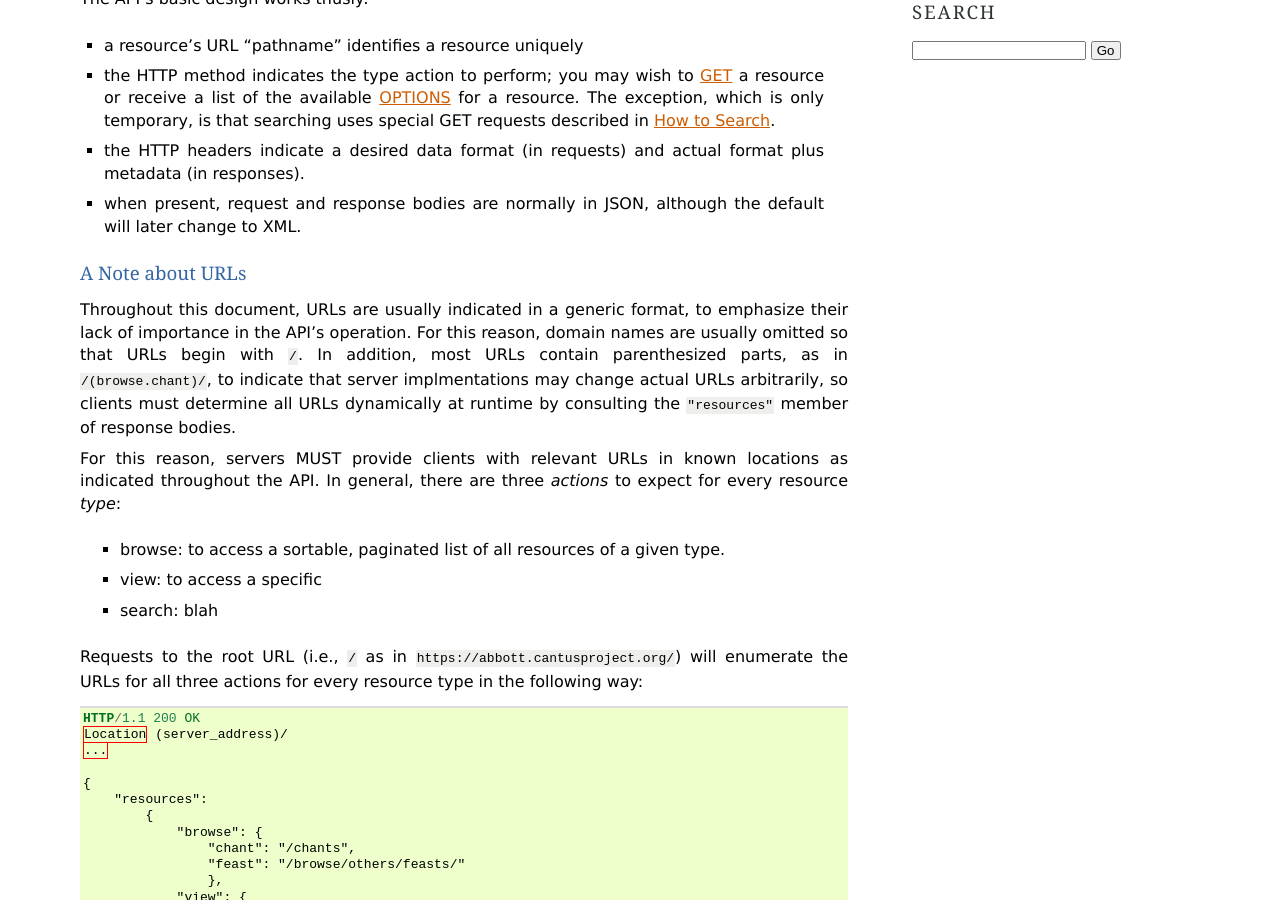
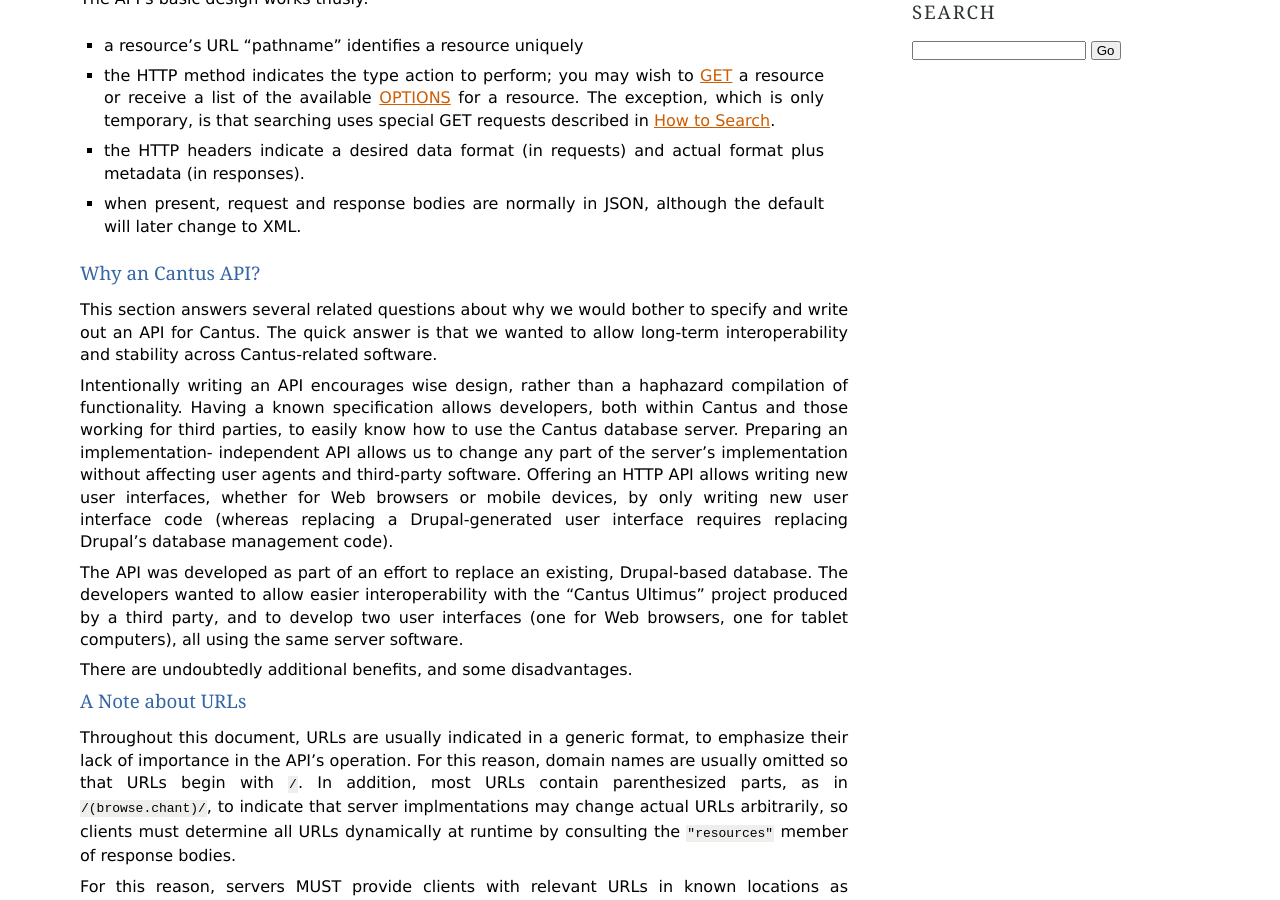
Before and after one commit to CANTUS-Project/api, a Sphinx documentation site: the page built from source/index.rst, in a window 1280 px wide and 900 px high, scrolled down 370 px. Built offline with Sphinx 7.4.7, drawn with Linux system fonts in a browser that asks for light colours.

Commit message:
Write some reasons for writing the API
Closes #2

```diff
--- a/source/index.rst
+++ b/source/index.rst
@@ -27,6 +27,28 @@
   responses).
 - when present, request and response bodies are normally in JSON, although the default will later
   change to XML.
+
+Why an Cantus API?
+^^^^^^^^^^^^^^^^^^
+
+This section answers several related questions about why we would bother to specify and write out an
+API for Cantus. The quick answer is that we wanted to allow long-term interoperability and stability
+across Cantus-related software.
+
+Intentionally writing an API encourages wise design, rather than a haphazard compilation of
+functionality. Having a known specification allows developers, both within Cantus and those working
+for third parties, to easily know how to use the Cantus database server. Preparing an implementation-
+independent API allows us to change any part of the server's implementation without affecting user
+agents and third-party software. Offering an HTTP API allows writing new user interfaces, whether
+for Web browsers or mobile devices, by only writing new user interface code (whereas replacing a
+Drupal-generated user interface requires replacing Drupal's database management code).
+
+The API was developed as part of an effort to replace an existing, Drupal-based database. The
+developers wanted to allow easier interoperability with the "Cantus Ultimus" project produced by a
+third party, and to develop two user interfaces (one for Web browsers, one for tablet computers),
+all using the same server software.
+
+There are undoubtedly additional benefits, and some disadvantages.
 
 .. _`url explanation`:
 
```
